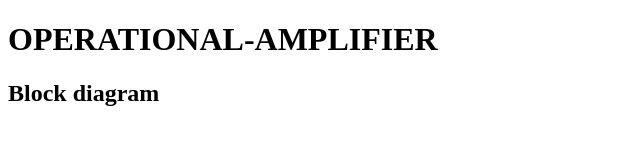
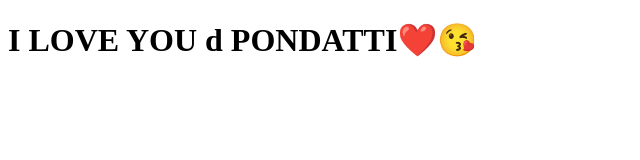
Before and after one commit to Sanjay-nithin/Uruppadalama..-, a plain HTML site: page LIC/Unit_1/index.html in a window 1280 px wide. Shown: the whole page, without its empty margins (0-640 px from the left). Drawn offline with Linux system fonts and the light colour scheme.

Commit message:
Just for fun

```diff
--- a/LIC/Unit_1/index.html
+++ b/LIC/Unit_1/index.html
@@ -6,7 +6,6 @@
     <title>Unit-1</title>
 </head>
 <body>
-    <h1>OPERATIONAL-AMPLIFIER</h1>
-    <h2>Block diagram</h2>
+    <h1>I LOVE YOU d PONDATTI❤️😘</h1>
 </body>
 </html>
```
